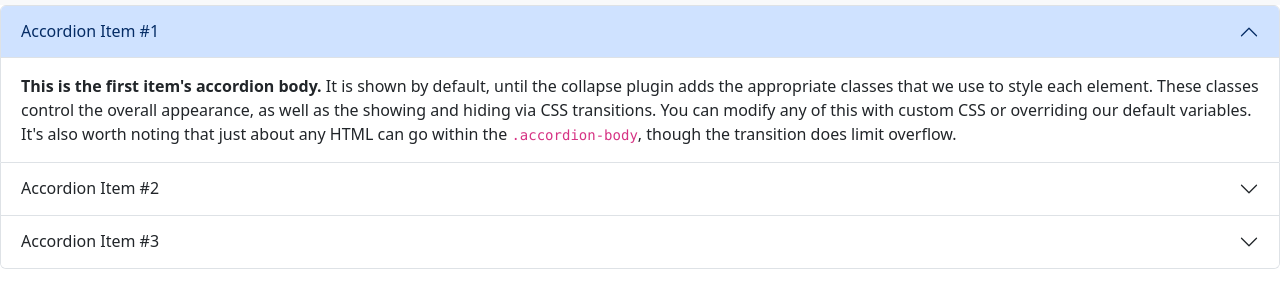
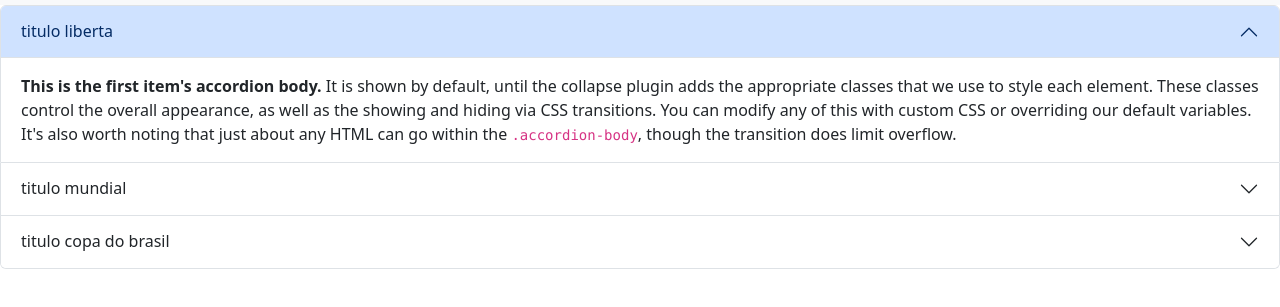
Before and after one commit to antonioclaudio9/antonioclaudio9.github.io, a plain HTML site: page sessao1.html in a window 1280 px wide. Shown: the part 75-382 px from the top of the page. Drawn offline with nearby package versions, Linux system fonts and the light colour scheme.

Commit message:
Add files via upload

```diff
--- a/sessao1.html
+++ b/sessao1.html
@@ -53,7 +53,7 @@
     <div class="accordion-item">
       <h2 class="accordion-header">
         <button class="accordion-button" type="button" data-bs-toggle="collapse" data-bs-target="#collapseOne" aria-expanded="true" aria-controls="collapseOne">
-          Accordion Item #1
+          titulo liberta
         </button>
       </h2>
       <div id="collapseOne" class="accordion-collapse collapse show" data-bs-parent="#accordionExample">
@@ -65,7 +65,7 @@
     <div class="accordion-item">
       <h2 class="accordion-header">
         <button class="accordion-button collapsed" type="button" data-bs-toggle="collapse" data-bs-target="#collapseTwo" aria-expanded="false" aria-controls="collapseTwo">
-          Accordion Item #2
+          titulo mundial
         </button>
       </h2>
       <div id="collapseTwo" class="accordion-collapse collapse" data-bs-parent="#accordionExample">
@@ -77,7 +77,7 @@
     <div class="accordion-item">
       <h2 class="accordion-header">
         <button class="accordion-button collapsed" type="button" data-bs-toggle="collapse" data-bs-target="#collapseThree" aria-expanded="false" aria-controls="collapseThree">
-          Accordion Item #3
+          titulo copa do brasil
         </button>
       </h2>
       <div id="collapseThree" class="accordion-collapse collapse" data-bs-parent="#accordionExample">
```
